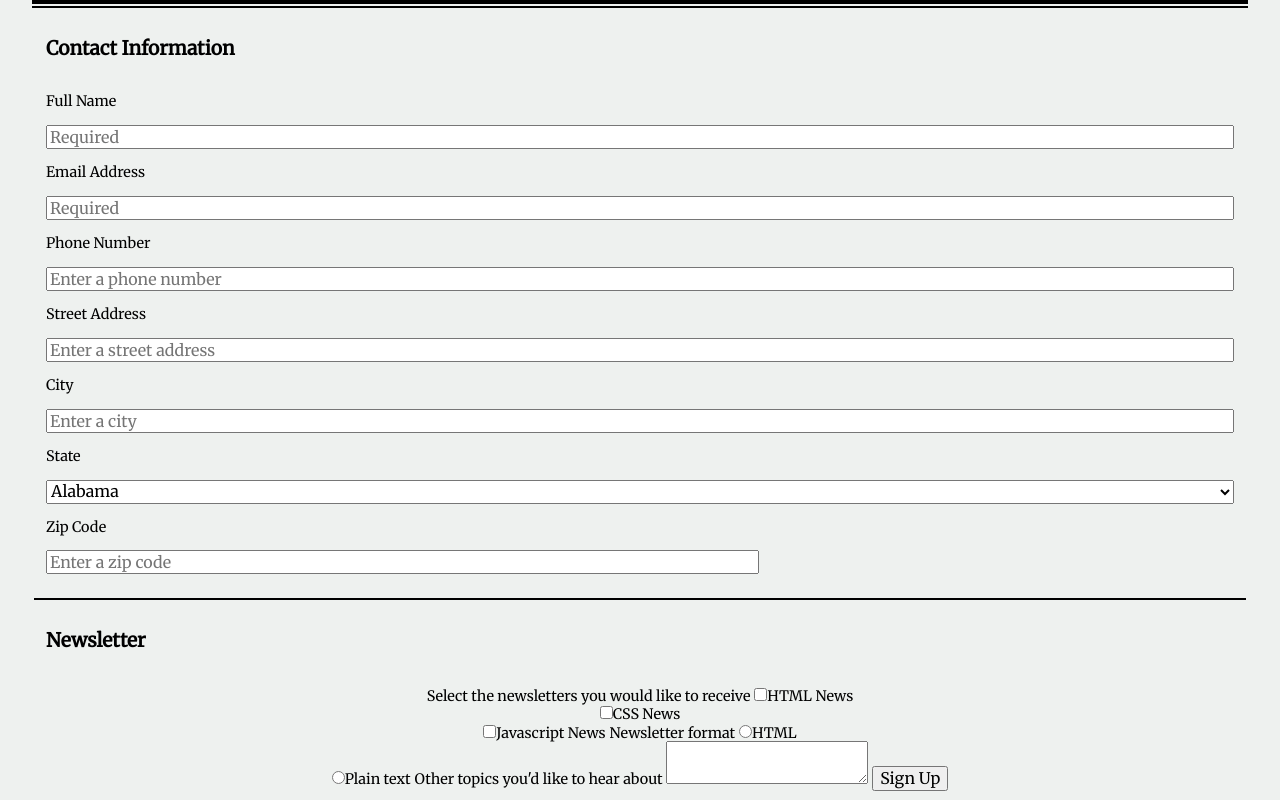
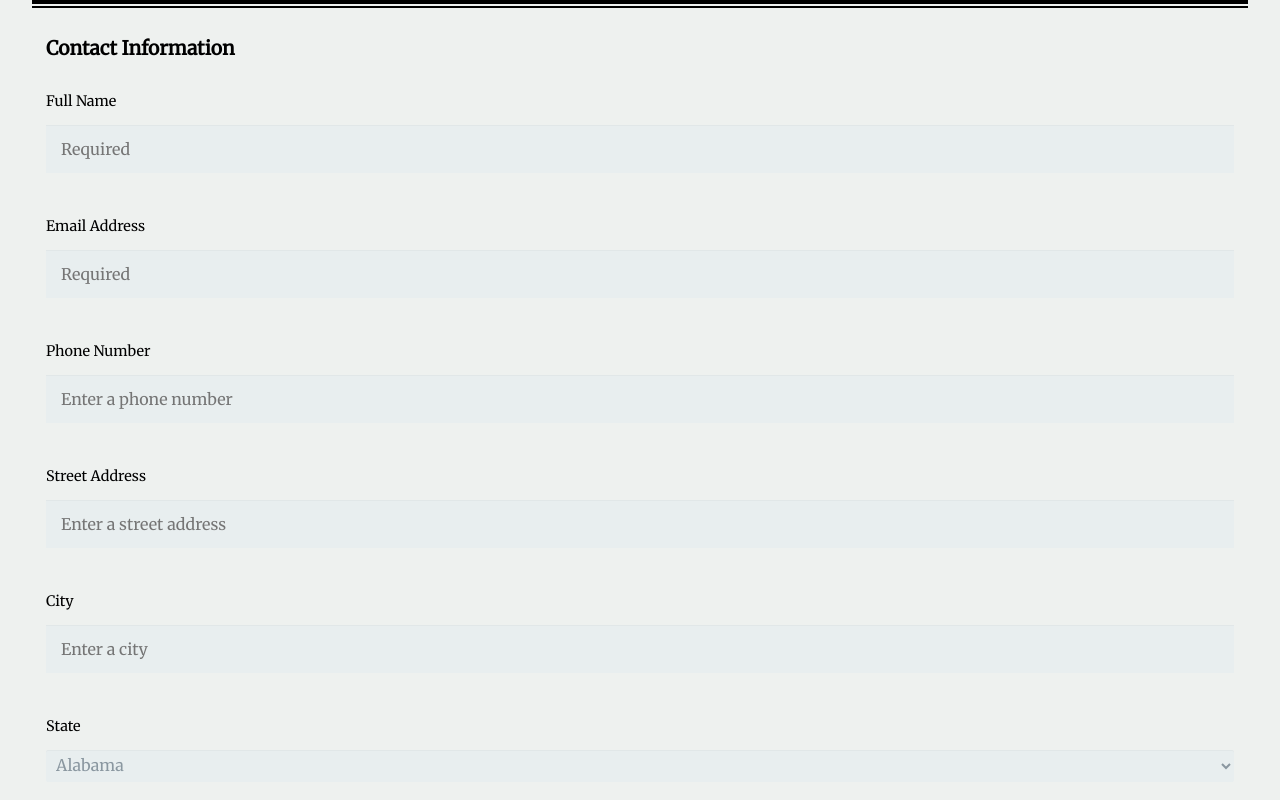
Before and after one commit to PaulinaAtienza/fewd-treehouse-project-3, a plain HTML site: page index.html in a window 1280 px wide. Shown: the part 200-1000 px from the top of the page. Drawn offline with Linux system fonts and the light colour scheme.

Commit message:
Added more css styles to form

```diff
--- a/css/styles.css
+++ b/css/styles.css
@@ -95,3 +95,53 @@ footer {
 .contact label:not([for="name"]) {
     padding-top: 15px;
 }
+
+input[type="text"],
+input[type="email"],
+input[type="tel"],
+textarea,
+select {
+  background: rgba(255,255,255,0.1);
+  border: none;
+  font-size: 16px;
+  height: auto;
+  margin: 0;
+  outline: 0;
+  padding: 15px;
+  width: 100%;
+  background-color: #e8eeef;
+  color: #8a97a0;
+  box-shadow: 0 1px 0 rgba(0,0,0,0.03) inset;
+  margin-bottom: 30px;
+}
+
+input[type="radio"],
+input[type="checkbox"] {
+  margin: 0 4px 8px 0;
+}
+
+select {
+  padding: 6px;
+  height: 32px;
+  border-radius: 2px;
+}
+
+button {
+  padding: 19px 39px 18px 39px;
+  color: #FFF;
+  background-color: #4bc970;
+  font-size: 18px;
+  text-align: center;
+  font-style: normal;
+  border-radius: 5px;
+  width: 100%;
+  border: 1px solid #3ac162;
+  border-width: 1px 1px 3px;
+  box-shadow: 0 -1px 0 rgba(255,255,255,0.1) inset;
+  margin-bottom: 10px;
+}
+
+label.option {
+    font-weight: 300;
+    display: inline;
+}
--- a/index.html
+++ b/index.html
@@ -89,12 +89,12 @@
           <fieldset class="newsletter col">
               <legend>Newsletter</legend>
               <label>Select the newsletters you would like to receive</label>
-              <input type="checkbox" id="html_news" value="newsletter_html" name="user_newsletter"><label for="html_news">HTML News</label><br>
-              <input type="checkbox" id="css" value="newsletter_css" name="user_newsletter"><label for="css">CSS News</label><br>
-              <input type="checkbox" id="javascript" value="newsletter_javascript" name="user_newsletter"><label for="javascript">Javascript News</label>
+              <input type="checkbox" id="html_news" value="newsletter_html" name="user_newsletter"><label for="html_news" class="option">HTML News</label><br>
+              <input type="checkbox" id="css" value="newsletter_css" name="user_newsletter"><label for="css" class="option">CSS News</label><br>
+              <input type="checkbox" id="javascript" value="newsletter_javascript" name="user_newsletter"><label for="javascript" class="option">Javascript News</label>
               <label>Newsletter format</label>
-              <input type="radio" id="html" value="format_html" name="user_format"><label for="html">HTML</label><br>
-              <input type="radio" id="plain" value="format_plain" name="user_format"><label for="plain">Plain text</label>
+              <input type="radio" id="html" value="format_html" name="user_format"><label for="html" class="option">HTML</label><br>
+              <input type="radio" id="plain" value="format_plain" name="user_format"><label for="plain" class="option">Plain text</label>
               <label for="topics">Other topics you'd like to hear about</label>
               <textarea id="topics" name="user_topics"></textarea>
               <button type="submit">Sign Up</button>
```
